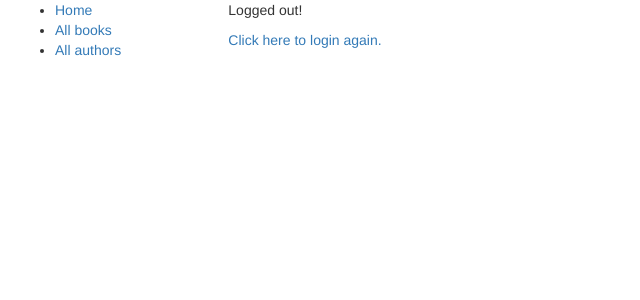
After one commit to Alexmhack/django_library, a Django app: template locallibrary/templates/registration/logged_out.html in a window 1280 px wide. The commit adds this page. Shown: the top 300 px of the page, without its empty margins (0-640 px from the left). Run offline with Django 3.2, Linux system fonts and the light colour scheme; the template is opened without the code that fills it, so the values that code supplies are empty; some libraries are stand-ins or nearby versions.

Commit message:
add templates for login and logout view

```diff
--- a/locallibrary/locallibrary/settings.py
+++ b/locallibrary/locallibrary/settings.py
@@ -119,3 +119,6 @@ USE_TZ = False
 # https://docs.djangoproject.com/en/2.0/howto/static-files/
 
 STATIC_URL = '/static/'
+
+# login redirects to the home page (Defualts to accounts/profile)
+LOGIN_REDIRECT_URL = '/'
--- /dev/null
+++ b/locallibrary/templates/registration/logged_out.html
@@ -0,0 +1,6 @@
+{% extends "base_generic.html" %}
+
+{% block content %}
+	<p>Logged out!</p>
+	<a href="{% url 'login' %}">Click here to login again.</a>
+{%endblock  %}
--- a/locallibrary/templates/registration/login.html
+++ b/locallibrary/templates/registration/login.html
@@ -30,6 +30,6 @@
 		</div>
 	</form>
 	{# Assumes that you have set the password reset view in the URLConf #}
-	<p><a href="{% url 'passsword_reset' %}">Lost Password?</a></p>
+	{# <p><a href="{% url 'passsword_reset' %}">Lost Password?</a></p> #}
 
 {% endblock content %}
```
